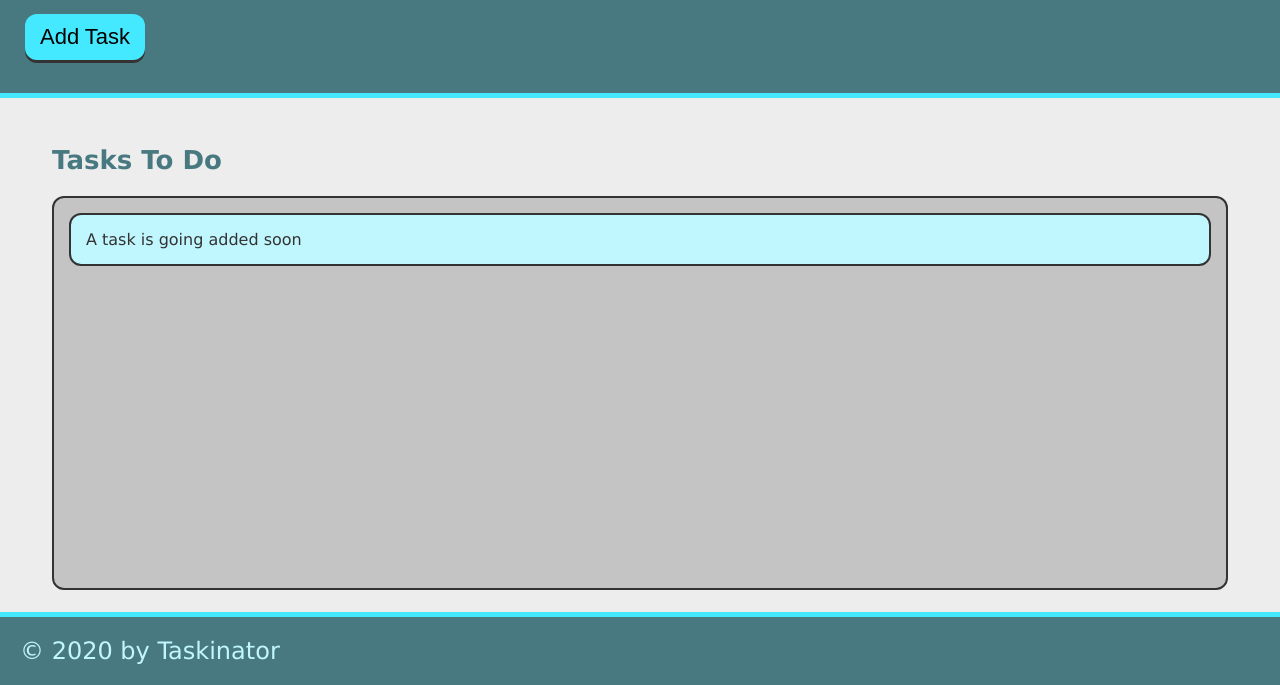
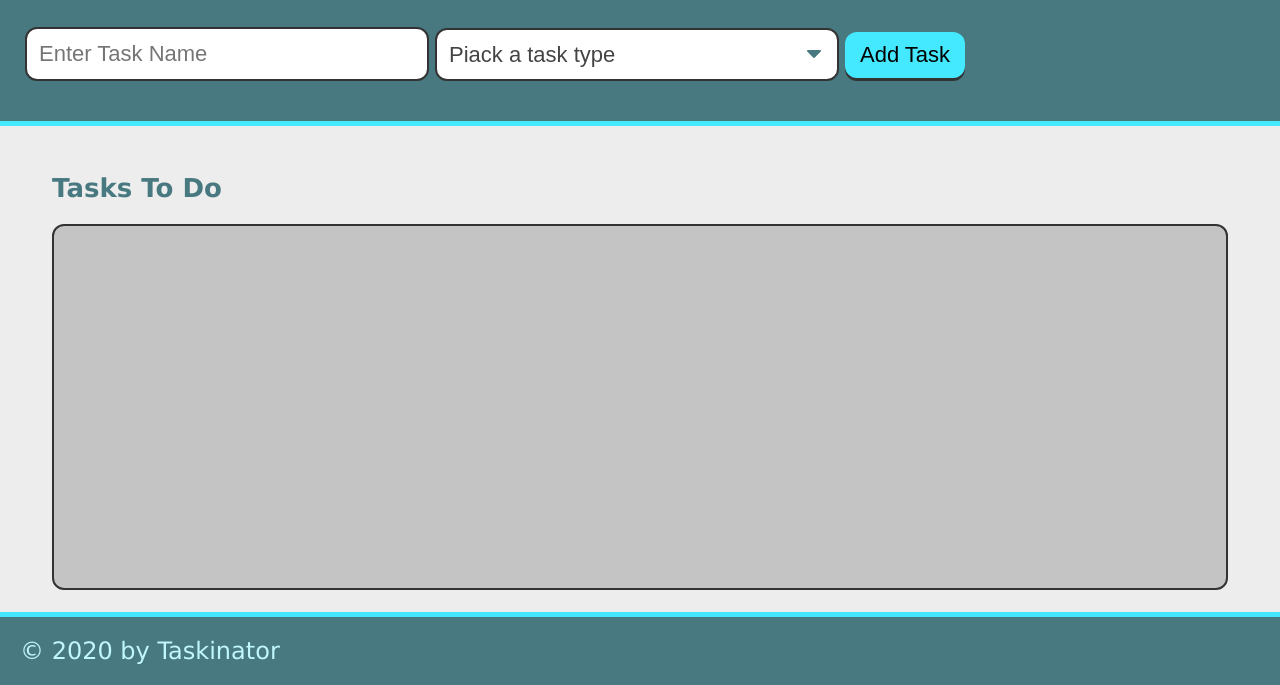
Before and after one commit to itorres60/Taskinator, a plain HTML site: page index.html in a window 1280 px wide. Shown: the part 115-800 px from the top of the page. Drawn offline with Linux system fonts and the light colour scheme.

Commit message:
added form and listers

```diff
--- a/assets/js/scripts.js
+++ b/assets/js/scripts.js
@@ -1,10 +1,15 @@
-var buttonEL = document.querySelector("#save-task");
+var formEl = document.querySelector("#task-form");
 var taskToDoEl = document.querySelector("#tasks-to-do");
 
-buttonEL.addEventListener("click", createTaskHandler);
-var createTaskHandler = function() {
+var createTaskHandler = function(event) {
+
+    event.preventDefault();
+    console.log(event);
+
     var listItemEl = document.createElement("li");
     listItemEl.className = "task-item";
     listItemEl.textContent = "This is a new task.";
     taskToDoEl.appendChild(listItemEl);
 }
+
+formEl.addEventListener("submit", createTaskHandler);
--- a/index.html
+++ b/index.html
@@ -14,14 +14,31 @@
   <header>
     <h1 class="page-title">Taskinator</h1>
     <p>Click the button below to add a new task!</p>
-    <button class="btn" id="save-task">Add Task</button>
+
+    <form id="task-form">
+      <div class="form-group">
+        <input type="text" name="task-name" placeholder="Enter Task Name">
+      </div>
+
+      <div class="form-group">
+        <select name="task-type" class="select-dropdown">
+          <option value="" disabled selected>Piack a task type</option>
+          <option value="Print">Print</option>
+          <option value="Web">Web</option>
+          <option value="Mobile">Mobile</option>
+        </select>
+      </div>
+
+      <div class="form-group">
+        <button class="btn" id="save-task" type="submit">Add Task</button>
+      </div>
+    </form>
   </header>
 
   <main class="page-content">
     <section class="task-list-wrapper">
       <h2 class="list-title">Tasks To Do</h2>
       <ul class="task-list" id="tasks-to-do">
-        <li class="task-item">A task is going added soon</li>
       </ul>
     </section>
   </main>
```
